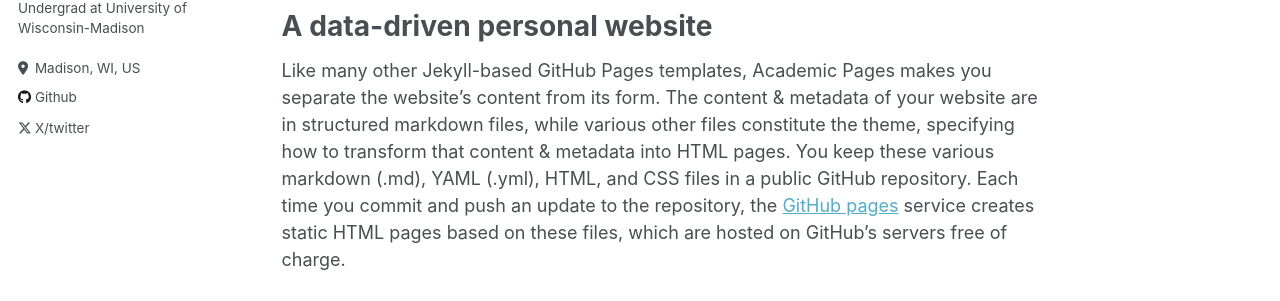
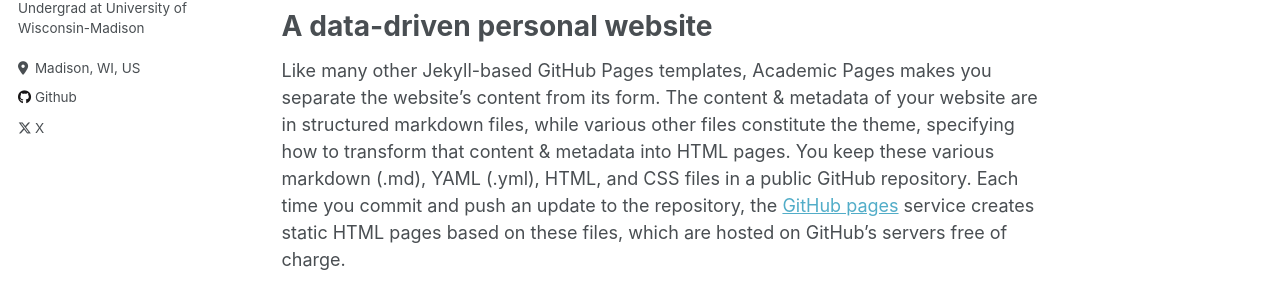
Before and after one commit to Yee-Millennium/Yee-Millennium.github.io, a Jekyll site: the page built from _pages/about.md, in a window 1280 px wide. Shown: the part 189-490 px from the top of the page. Built offline with Jekyll 4.4.1, drawn with Linux system fonts in a browser that asks for light colours.

Commit message:
Update author-profile.html

```diff
--- a/_includes/author-profile.html
+++ b/_includes/author-profile.html
@@ -133,7 +133,7 @@
         <li><a href="https://{{ author.tumblr }}.tumblr.com"><i class="fab fa-fw fa-tumblr icon-pad-right" aria-hidden="true"></i>Tumblr</a></li>
       {% endif %}
       {% if author.twitter %}
-        <li><a href="https://twitter.com/{{ author.twitter }}"><i class="fab fa-fw fa-x-twitter icon-pad-right" aria-hidden="true"></i>X/twitter </a></li>
+        <li><a href="https://twitter.com/{{ author.twitter }}"><i class="fab fa-fw fa-x-twitter icon-pad-right" aria-hidden="true"></i>X </a></li>
       {% endif %}
       {% if author.vine %}
         <li><a href="https://vine.co/u/{{ author.vine }}"><i class="fab fa-fw fa-vine icon-pad-right" aria-hidden="true"></i>Vine</a></li>
```
